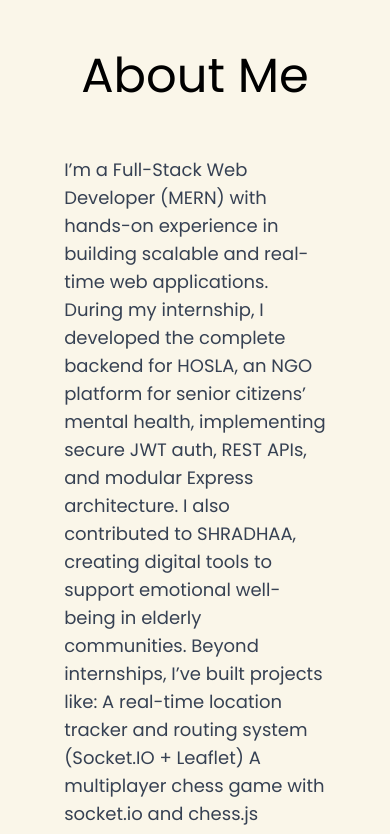
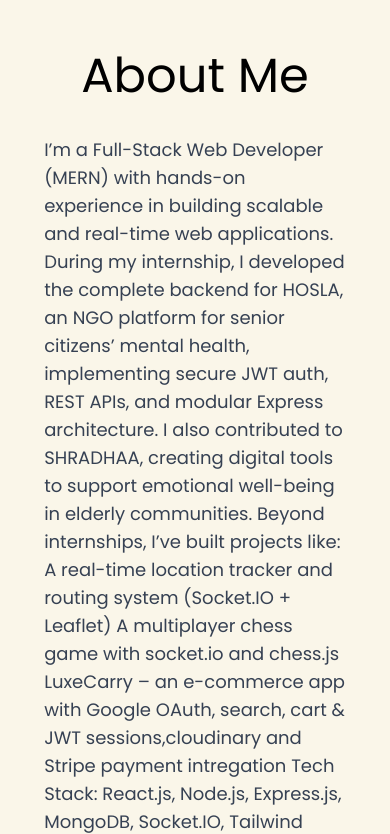
Before and after one commit to Swapnaneelkund/swapnaneelkund.github.io, a website: page index.html in a window 390 px wide. Shown: the part 1700-2534 px from the top of the page. Drawn offline with Linux system fonts and the light colour scheme.

Commit message:
fixed small style bug

```diff
--- a/index.html
+++ b/index.html
@@ -47,7 +47,7 @@
           <div>
             <h1 class="text-5xl m-8 text-center font-['Poppins']">About Me</h1>
             <div
-              class="h-[95%] w-[95%] md:h-[75%] md:w-[70%] mx-auto rounded-lg p-6"
+              class="h-[95%] w-[95%] md:h-[75%] md:w-[70%] mx-auto rounded-lg md:p-6 p-1"
             >
               <p class="text-lg text-gray-700 font-['Poppins']">
                 I’m a Full-Stack Web Developer (MERN) with hands-on experience
```
Also changed, not shown: src/output.css.
